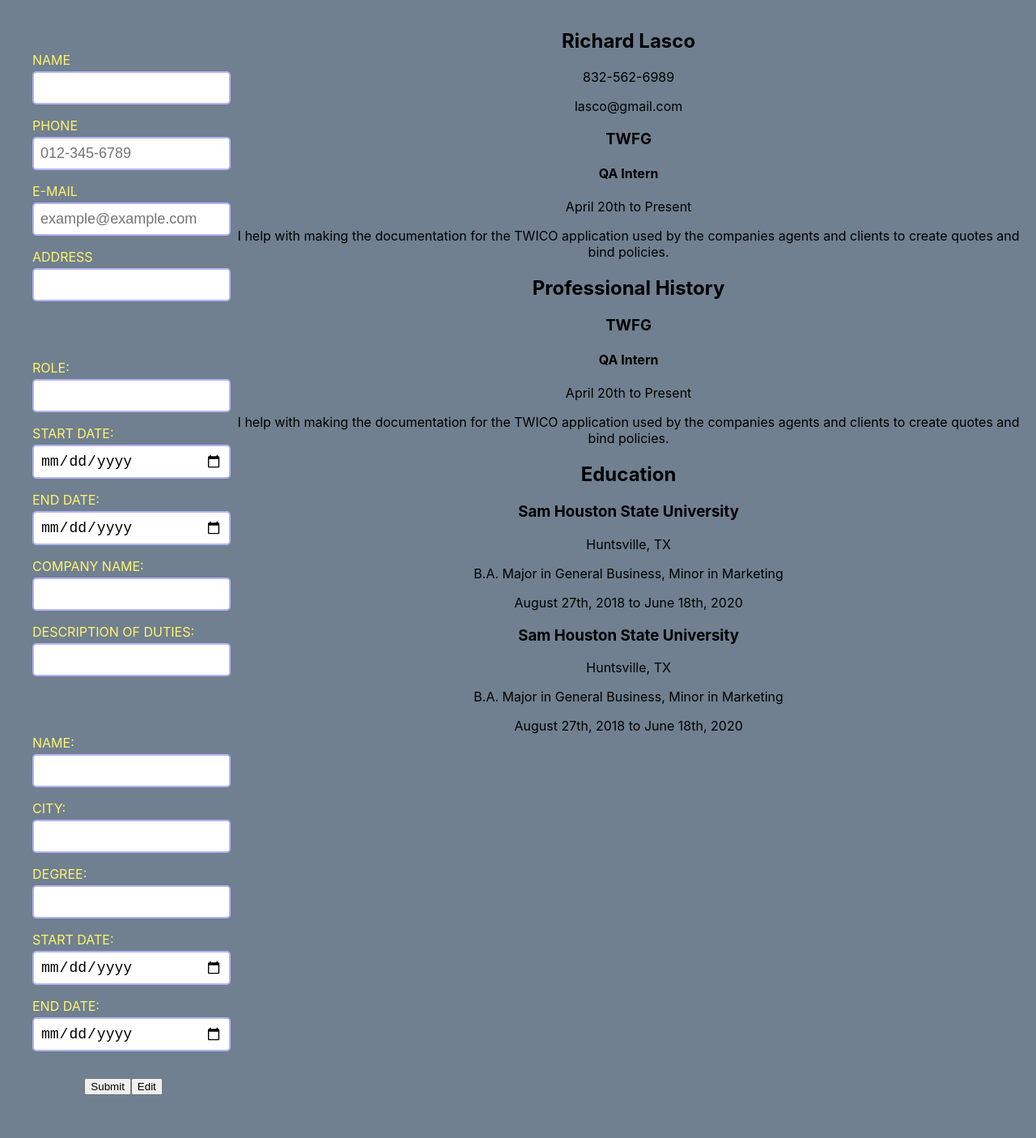
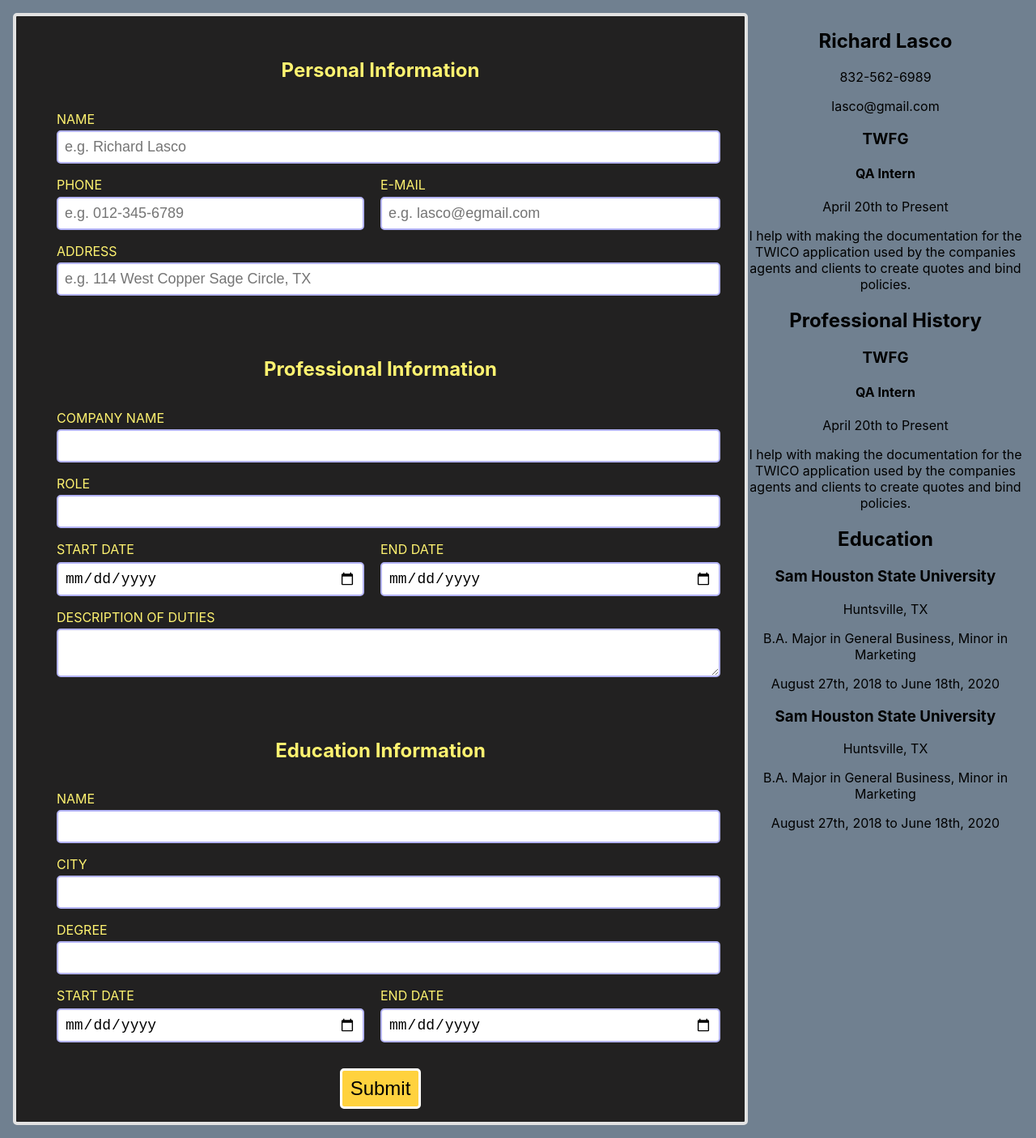
Before and after one commit to Kevasmi/cv-project, a React (Create React App) app: page / in a window 1280 px wide. Shown: the whole page at 81% size. Before the commit the page ends 1368 px from the top, so only its background shows below. Built offline with nearby package versions, Linux system fonts and the light colour scheme.

Commit message:
Made changes to JSX in components

```diff
--- a/src/components/CompanyInformation.js
+++ b/src/components/CompanyInformation.js
@@ -13,8 +13,16 @@ class CompanyInformation extends React.Component {
   render() {
     return (
       <section className='company-info'>
-        <section className='company-section-one'>
-          <label htmlFor='role-one'>Role: </label>
+        <h2>Professional Information</h2>
+        <label htmlFor='company-name'>Company Name </label>
+        <input
+          type='text'
+          id='company-name'
+          name='name'
+          value={this.props.professionalInfo.name}
+          onChange={this.handleProfessionalChange}
+        ></input>
+        <label htmlFor='role-one'>Role </label>
         <input
           type='text'
           id='role-one'
@@ -22,7 +30,10 @@ class CompanyInformation extends React.Component {
           value={this.props.professionalInfo.role}
           onChange={this.handleProfessionalChange}
         ></input>
-          <label htmlFor='start-date'>Start date: </label>
+        <section className='dates'>
+          <label htmlFor='start-date' className='start-label'>
+            Start date{' '}
+          </label>
           <input
             type='date'
             id='start-date'
@@ -30,7 +41,9 @@ class CompanyInformation extends React.Component {
             value={this.props.professionalInfo.startDate}
             onChange={this.handleProfessionalChange}
           ></input>
-          <label htmlFor='end-date'>End date: </label>
+          <label htmlFor='end-date' className='end-label'>
+            End date{' '}
+          </label>
           <input
             type='date'
             id='end-date'
@@ -38,27 +51,15 @@ class CompanyInformation extends React.Component {
             value={this.props.professionalInfo.endDate}
             onChange={this.handleProfessionalChange}
           ></input>
-          <label htmlFor='company-name'>Company Name: </label>
-          <input
-            type='text'
-            id='company-name'
-            name='name'
-            value={this.props.professionalInfo.name}
-            onChange={this.handleProfessionalChange}
-          ></input>
-          {/* <label htmlFor='city-one'>Company city: </label>
-          <input type='text' id='city-one'></input>
-          <label htmlFor='state-one'>Company state: </label>
-          <input type='text' id='state-one'></input> */}
-          <label htmlFor='description-one'>Description of duties: </label>
-          <input
-            type='textarea'
+        </section>
+        <label htmlFor='description-one'>Description of duties </label>
+        <textarea
+          // type='textarea'
           id='description-one'
           name='description'
           value={this.props.professionalInfo.description}
           onChange={this.handleProfessionalChange}
-          ></input>
-        </section>
+        ></textarea>
       </section>
     );
   }
--- a/src/components/EducationInformation.js
+++ b/src/components/EducationInformation.js
@@ -13,8 +13,8 @@ class EducationInformation extends React.Component {
   render() {
     return (
       <section className='education-info'>
-        <section className='education-section'>
-          <label htmlFor='name'>Name: </label>
+        <h2>Education Information</h2>
+        <label htmlFor='name'>Name </label>
         <input
           type='text'
           id='name'
@@ -22,7 +22,7 @@ class EducationInformation extends React.Component {
           value={this.props.educationInfo.name}
           onChange={this.handleEducationChange}
         ></input>
-          <label htmlFor='city'>City: </label>
+        <label htmlFor='city'>City </label>
         <input
           type='text'
           id='city'
@@ -30,7 +30,7 @@ class EducationInformation extends React.Component {
           value={this.props.educationInfo.city}
           onChange={this.handleEducationChange}
         ></input>
-          <label htmlFor='degree'>Degree: </label>
+        <label htmlFor='degree'>Degree </label>
         <input
           type='text'
           id='degree'
@@ -38,7 +38,10 @@ class EducationInformation extends React.Component {
           value={this.props.educationInfo.degree}
           onChange={this.handleEducationChange}
         ></input>
-          <label htmlFor='start-date'>Start date: </label>
+        <section className='dates'>
+          <label htmlFor='start-date' className='start-label'>
+            Start date{' '}
+          </label>
           <input
             type='date'
             id='start-date'
@@ -46,7 +49,9 @@ class EducationInformation extends React.Component {
             value={this.props.educationInfo.startDate}
             onChange={this.handleEducationChange}
           ></input>
-          <label htmlFor='end-date'>End date: </label>
+          <label htmlFor='end-date' className='end-label'>
+            End date{' '}
+          </label>
           <input
             type='date'
             id='end-date'
--- a/src/components/Form.js
+++ b/src/components/Form.js
@@ -12,7 +12,7 @@ class Form extends React.Component {
 
   render() {
     return (
-      <div>
+      <div className='form-container'>
         <form>
           <PersonalInformation
             personalInfo={this.props.personalInfo}
@@ -26,8 +26,9 @@ class Form extends React.Component {
             educationInfo={this.props.educationInfo}
             onEducationChange={this.props.onEducationChange}
           />
-          <button type='submit'>Submit</button>
-          <button>Edit</button>
+          <button type='submit' className='submitBtn'>
+            Submit
+          </button>
         </form>
       </div>
     );
--- a/src/components/PersonalInformation.js
+++ b/src/components/PersonalInformation.js
@@ -13,37 +13,46 @@ class PersonalInformation extends React.Component {
   render() {
     return (
       <section className='personal-section'>
+        <h2>Personal Information</h2>
         <label htmlFor='name'>Name </label>
         <input
           type='text'
           id='name'
+          placeholder='e.g. Richard Lasco'
           name='name'
           value={this.props.personalInfo.name}
           onChange={this.handlePersonalInputChange}
         ></input>
-        <label htmlFor='phone'>Phone </label>
+        <section className='phone-and-email'>
+          <label htmlFor='phone' className='phone-label'>
+            Phone{' '}
+          </label>
           <input
             type='tel'
             id='phone'
             pattern='[0-9]{3}-[0-9]{3}-[0-9]{3}'
-          placeholder='012-345-6789'
+            placeholder='e.g. 012-345-6789'
             name='phone'
             value={this.props.personalInfo.phone}
             onChange={this.handlePersonalInputChange}
           ></input>
-        <label htmlFor='email'>E-Mail </label>
+          <label htmlFor='email' className='email-label'>
+            E-Mail{' '}
+          </label>
           <input
             type='email'
             id='email'
-          placeholder='example@example.com'
+            placeholder='e.g. lasco@egmail.com'
             name='email'
             value={this.props.personalInfo.email}
             onChange={this.handlePersonalInputChange}
           ></input>
+        </section>
         <label htmlFor='home-address'>Address </label>
         <input
           type='text'
           id='home-address'
+          placeholder='e.g. 114 West Copper Sage Circle, TX'
           name='address'
           value={this.props.personalInfo.address}
           onChange={this.handlePersonalInputChange}
```
Lines whose indentation alone changed are shown as unchanged.
